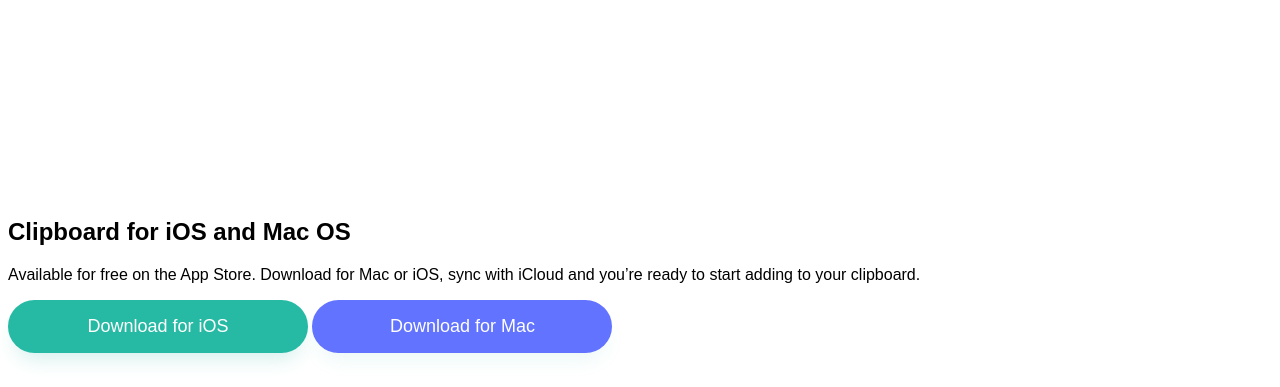
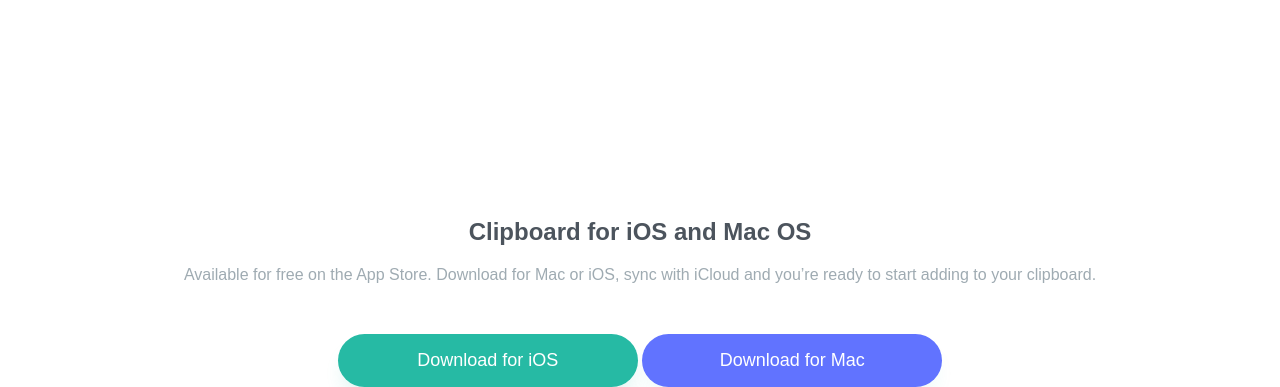
Before and after one commit to nivamol/clipboard_landing, a plain HTML site: page index.html in a window 1280 px wide. Shown: the part 4259-4646 px from the top of the page. Drawn offline with Linux system fonts and the light colour scheme; a web font is replaced by a local one.

Commit message:
section download terminada

```diff
--- a/assets/scss/components/_pgraphs.scss
+++ b/assets/scss/components/_pgraphs.scss
@@ -33,3 +33,9 @@
   margin-bottom: 60px;
   color: $grisClaro;
 }
+
+.download__pgraph {
+  padding: 0 35px;
+  color: $grisClaro;
+  margin-bottom: 50px;
+}
--- a/assets/scss/components/_section.scss
+++ b/assets/scss/components/_section.scss
@@ -13,3 +13,7 @@
   text-align: center;
   margin-bottom: 170px;
 }
+
+.download {
+  text-align: center;
+}
--- a/assets/scss/components/_title.scss
+++ b/assets/scss/components/_title.scss
@@ -32,3 +32,8 @@
   color: $grisOscuro;
   margin-top: 45px;
 }
+
+.download__title {
+  padding: 0 41px;
+  color: $grisOscuro;
+}
--- a/index.html
+++ b/index.html
@@ -97,10 +97,17 @@
       <img src="/assets/images/logo-vector-graphics.png" alt="logo_vector-graphics">
     </figure>
   </section>
+
+
+
+
+
+
+
   <section class="download">
     <div class="download__info">
-      <h2>Clipboard for iOS and Mac OS</h2>
-      <p>Available for free on the App Store. Download for Mac or iOS, sync with iCloud
+      <h2 class="download__title">Clipboard for iOS and Mac OS</h2>
+      <p class="download__pgraph">Available for free on the App Store. Download for Mac or iOS, sync with iCloud
         and you’re ready to start adding to your clipboard.</p>
     </div>
     <div class="download__buttons">
@@ -108,6 +115,15 @@
       <button class="button button_mac">Download for Mac</button>
     </div>
   </section>
+
+
+
+
+
+
+
+
+
   <footer>
     <figure>
       <img src="/assets/images/logo.svg" alt="image_logo">
```
Also changed, not shown: assets/css/style.css.
